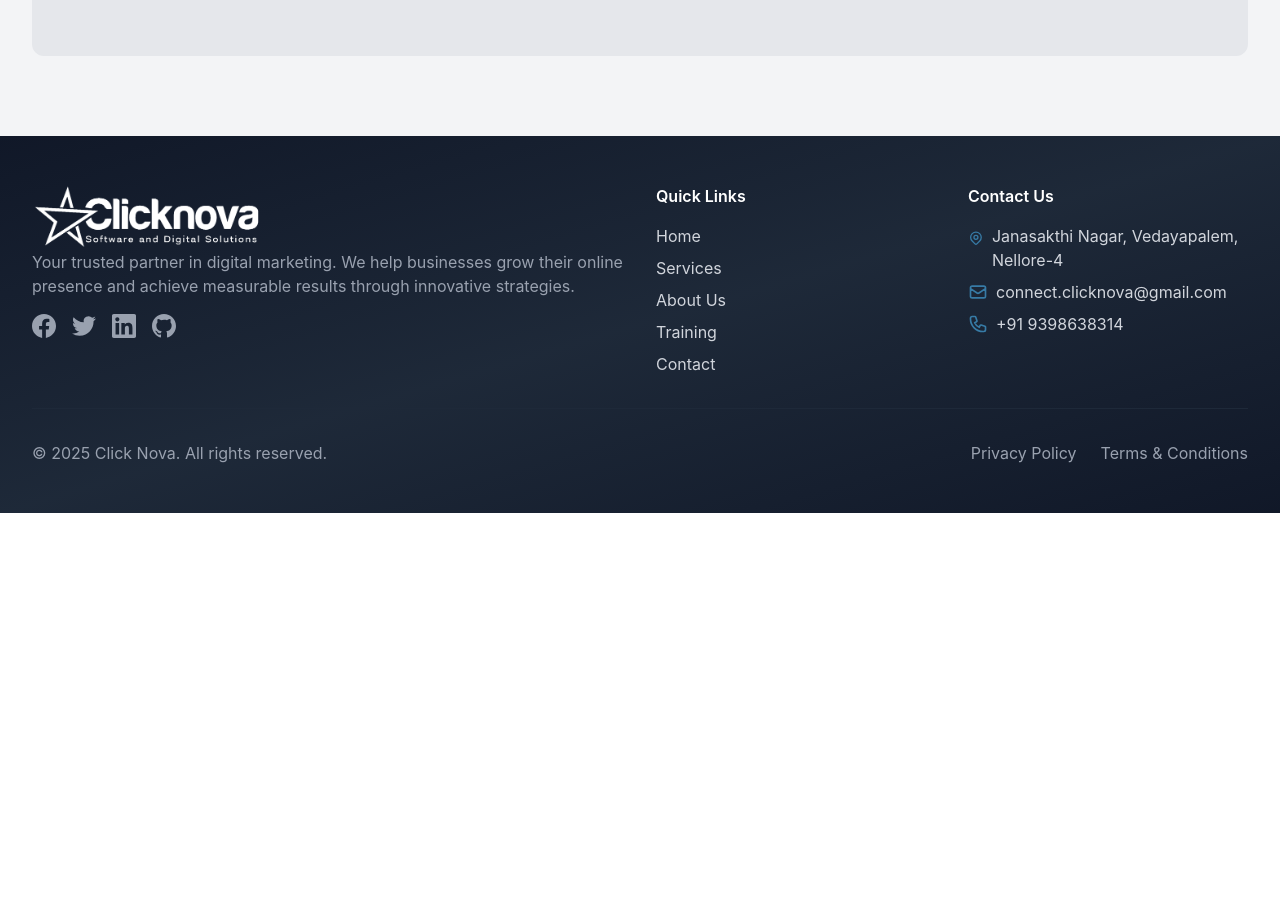
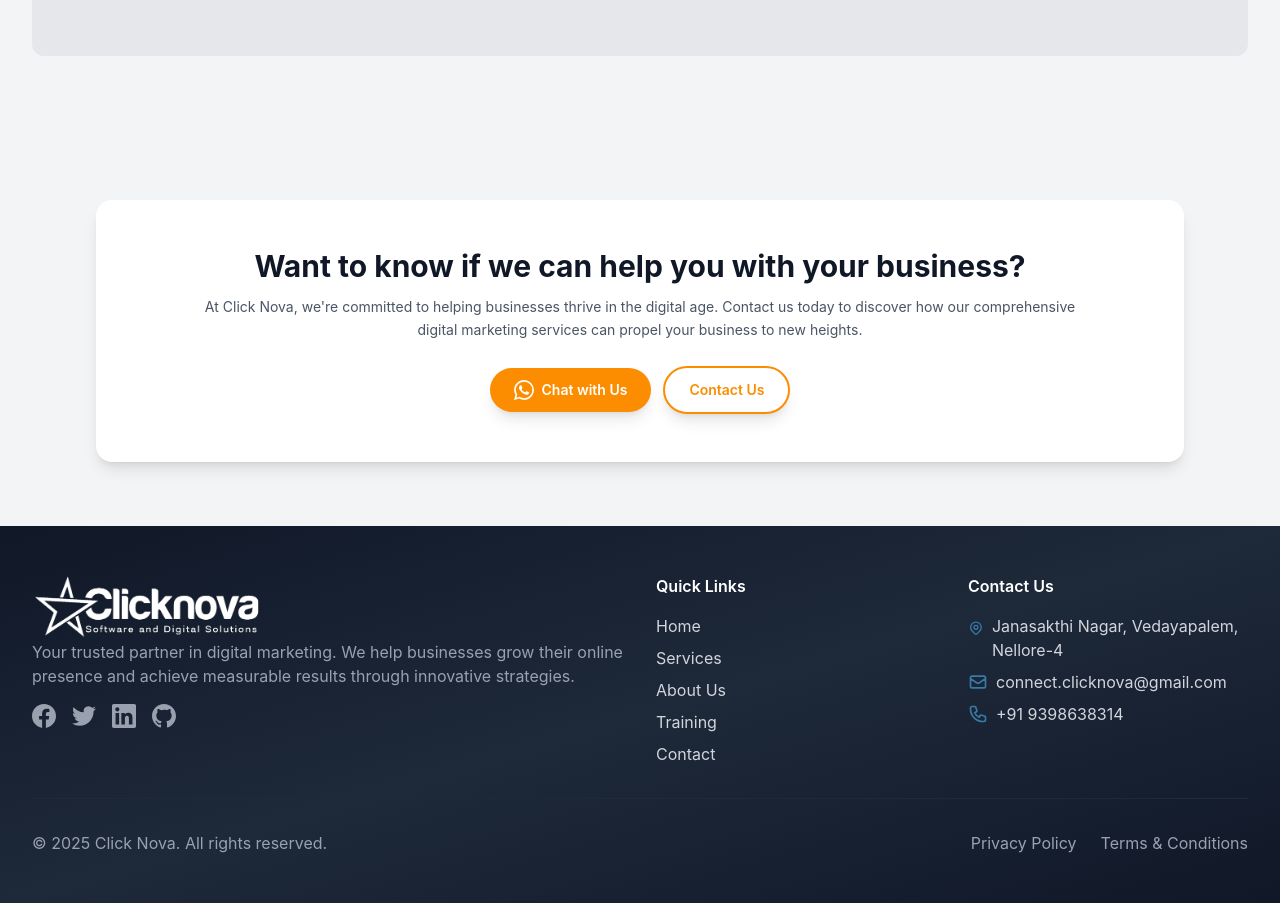
Before and after one commit to connectclicknova/click-nova, a React (Vite) app: page /contact in a window 1280 px wide. Shown: the part 1740-2643 px from the top of the page. Before the commit the page ends 2253 px from the top, so only its background shows below. Built offline with nearby package versions, Linux system fonts and the light colour scheme; no server answers.

Commit message:
News Letter COmmits

```diff
--- /dev/null
+++ b/src/components/Newsletter.jsx
@@ -0,0 +1,42 @@
+import React from 'react';
+import { Link } from 'react-router-dom';
+
+const Newsletter = () => {
+  return (
+    <section className="py-8 sm:py-12 lg:py-16 bg-gray-100">
+      <div className="max-w-6xl mx-auto px-4 sm:px-6 lg:px-8">
+        <div className="bg-white rounded-2xl shadow-lg p-6 sm:p-8 lg:p-12">
+          <div className="text-center max-w-4xl mx-auto">
+            <h2 className="text-xl sm:text-2xl md:text-3xl font-bold text-gray-900 mb-3">
+              Want to know if we can help you with your business?
+            </h2>
+            <p className="text-xs sm:text-sm text-gray-600 mb-6 leading-relaxed">
+              At Click Nova, we're committed to helping businesses thrive in the digital age. Contact us today to discover how our comprehensive digital marketing services can propel your business to new heights.
+            </p>
+            <div className="flex flex-col sm:flex-row gap-3 justify-center items-center">
+              <a
+                href="https://wa.me/919390834343"
+                target="_blank"
+                rel="noopener noreferrer"
+                className="inline-flex items-center gap-2 bg-secondary text-white px-6 py-3 rounded-full hover:bg-orange-600 transition-all duration-300 shadow-lg hover:shadow-xl font-semibold text-sm"
+              >
+                <svg className="w-5 h-5" fill="currentColor" viewBox="0 0 24 24">
+                  <path d="M17.472 14.382c-.297-.149-1.758-.867-2.03-.967-.273-.099-.471-.148-.67.15-.197.297-.767.966-.94 1.164-.173.199-.347.223-.644.075-.297-.15-1.255-.463-2.39-1.475-.883-.788-1.48-1.761-1.653-2.059-.173-.297-.018-.458.13-.606.134-.133.298-.347.446-.52.149-.174.198-.298.298-.497.099-.198.05-.371-.025-.52-.075-.149-.669-1.612-.916-2.207-.242-.579-.487-.5-.669-.51-.173-.008-.371-.01-.57-.01-.198 0-.52.074-.792.372-.272.297-1.04 1.016-1.04 2.479 0 1.462 1.065 2.875 1.213 3.074.149.198 2.096 3.2 5.077 4.487.709.306 1.262.489 1.694.625.712.227 1.36.195 1.871.118.571-.085 1.758-.719 2.006-1.413.248-.694.248-1.289.173-1.413-.074-.124-.272-.198-.57-.347m-5.421 7.403h-.004a9.87 9.87 0 01-5.031-1.378l-.361-.214-3.741.982.998-3.648-.235-.374a9.86 9.86 0 01-1.51-5.26c.001-5.45 4.436-9.884 9.888-9.884 2.64 0 5.122 1.03 6.988 2.898a9.825 9.825 0 012.893 6.994c-.003 5.45-4.437 9.884-9.885 9.884m8.413-18.297A11.815 11.815 0 0012.05 0C5.495 0 .16 5.335.157 11.892c0 2.096.547 4.142 1.588 5.945L.057 24l6.305-1.654a11.882 11.882 0 005.683 1.448h.005c6.554 0 11.89-5.335 11.893-11.893a11.821 11.821 0 00-3.48-8.413z"/>
+                </svg>
+                Chat with Us
+              </a>
+              <Link
+                to="/contact"
+                className="inline-flex items-center gap-2 bg-white text-secondary border-2 border-secondary px-6 py-3 rounded-full hover:bg-secondary hover:text-white transition-all duration-300 shadow-lg hover:shadow-xl font-semibold text-sm"
+              >
+                Contact Us
+              </Link>
+            </div>
+          </div>
+        </div>
+      </div>
+    </section>
+  );
+};
+
+export default Newsletter;
--- a/src/pages/About.jsx
+++ b/src/pages/About.jsx
@@ -1,6 +1,7 @@
 import React from 'react';
 import SEO from '../components/SEO';
 import FloatingContactButton from '../components/FloatingContactButton';
+import Newsletter from '../components/Newsletter';
 
 const About = () => {
   return (
@@ -239,6 +240,9 @@
         </div>
       </section>
 
+      {/* Newsletter Section */}
+      <Newsletter />
+
       {/* Floating Contact Button */}
       <FloatingContactButton />
     </div>
--- a/src/pages/Contact.jsx
+++ b/src/pages/Contact.jsx
@@ -1,6 +1,7 @@
 import React, { useState, useRef, useEffect } from 'react';
 import SEO from '../components/SEO';
 import FloatingContactButton from '../components/FloatingContactButton';
+import Newsletter from '../components/Newsletter';
 import { db } from '../firebase/config';
 import { collection, addDoc, serverTimestamp } from 'firebase/firestore';
 
@@ -413,6 +414,9 @@
         </div>
       </section>
 
+      {/* Newsletter Section */}
+      <Newsletter />
+
       {/* Floating Contact Button */}
       <FloatingContactButton />
     </div>
--- a/src/pages/Services.jsx
+++ b/src/pages/Services.jsx
@@ -3,6 +3,7 @@
 import FreeQuoteModal from '../components/FreeQuoteModal';
 import SEO from '../components/SEO';
 import FloatingContactButton from '../components/FloatingContactButton';
+import Newsletter from '../components/Newsletter';
 
 const Services = () => {
   const [isQuoteModalOpen, setIsQuoteModalOpen] = useState(false);
@@ -429,23 +430,8 @@
         </div>
       </section>
 
-      {/* CTA Section */}
-      <section className="py-20 bg-gradient-to-r from-blue-700 via-sky-700 to-cyan-700">
-        <div className="max-w-4xl mx-auto px-4 sm:px-6 lg:px-8 text-center">
-          <h2 className="text-4xl font-bold text-white mb-4">
-            Ready to Transform Your Digital Presence?
-          </h2>
-          <p className="text-xl text-blue-100 mb-8">
-            Let's create a custom strategy that drives real results for your business
-          </p>
-          <Link
-            to="/contact"
-            className="inline-block bg-white text-primary px-8 py-3 rounded-full hover:bg-primary hover:text-white transition-all duration-300 shadow-lg hover:shadow-xl font-medium"
-          >
-            Get a Free Consultation
-          </Link>
-        </div>
-      </section>
+      {/* Newsletter Section */}
+      <Newsletter />
 
       {/* Floating Contact Button */}
       <FloatingContactButton />
--- a/src/pages/Training.jsx
+++ b/src/pages/Training.jsx
@@ -3,6 +3,7 @@
 import TrainingModal from '../components/TrainingModal';
 import SEO from '../components/SEO';
 import FloatingContactButton from '../components/FloatingContactButton';
+import Newsletter from '../components/Newsletter';
 
 const Training = () => {
   const [isTrainingModalOpen, setIsTrainingModalOpen] = useState(false);
@@ -264,23 +265,8 @@
         </div>
       </section>
 
-      {/* CTA Section */}
-      <section className="py-20 bg-primary">
-        <div className="max-w-4xl mx-auto px-4 sm:px-6 lg:px-8 text-center">
-          <h2 className="text-4xl font-bold text-white mb-4">
-            Ready to Start Your Learning Journey?
-          </h2>
-          <p className="text-xl text-blue-100 mb-8">
-            Join thousands of students who have transformed their careers with our training programs
-          </p>
-          <Link
-            to="/contact"
-            className="inline-block bg-white text-primary px-8 py-3 rounded-full hover:bg-gray-100 transition-all duration-300 shadow-lg hover:shadow-xl font-medium"
-          >
-            Get Started Today
-          </Link>
-        </div>
-      </section>
+      {/* Newsletter Section */}
+      <Newsletter />
 
       {/* Floating Contact Button */}
       <FloatingContactButton />
```
Also changed, not shown: src/pages/Home.jsx (+14 -36 lines).
